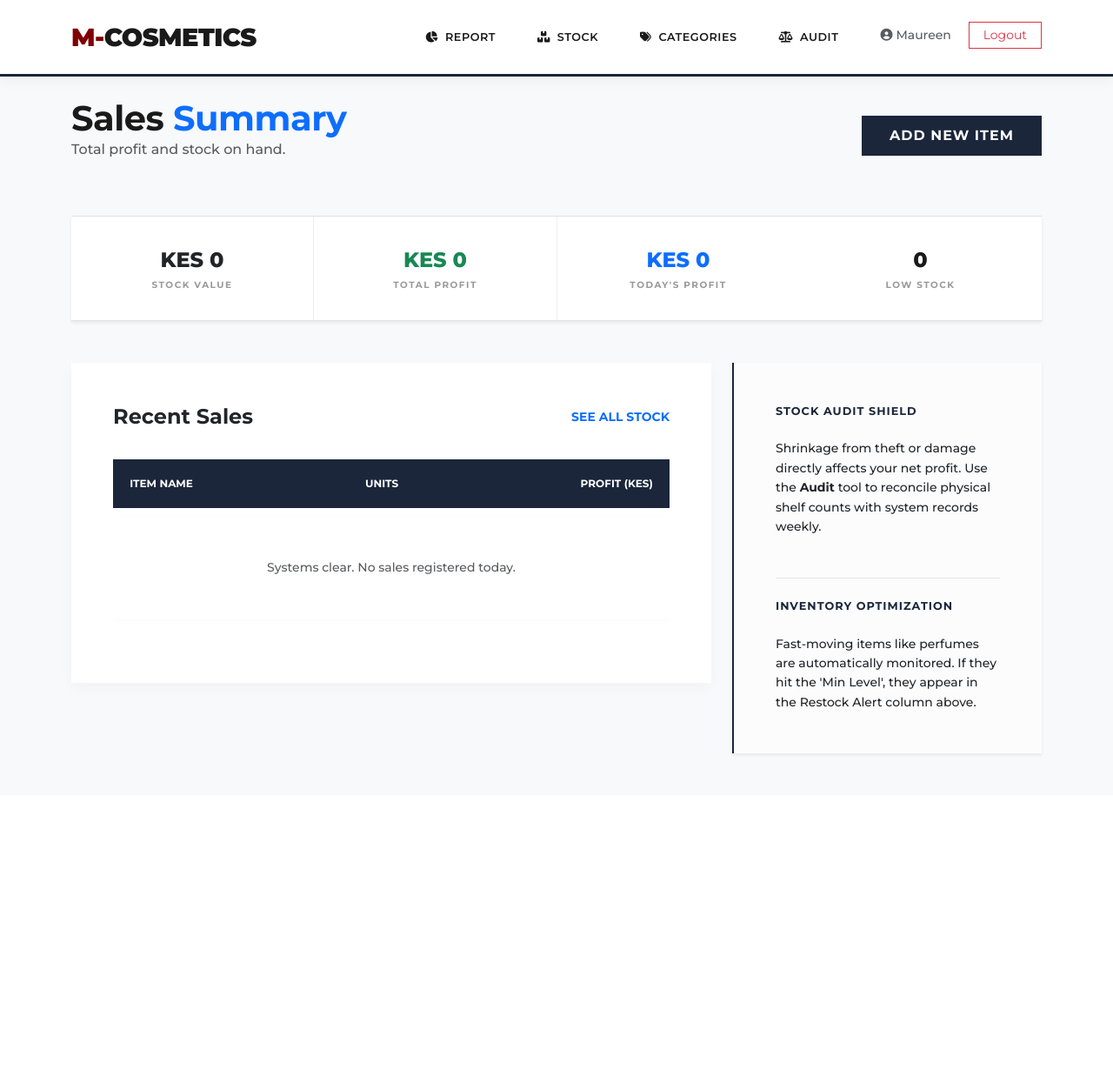
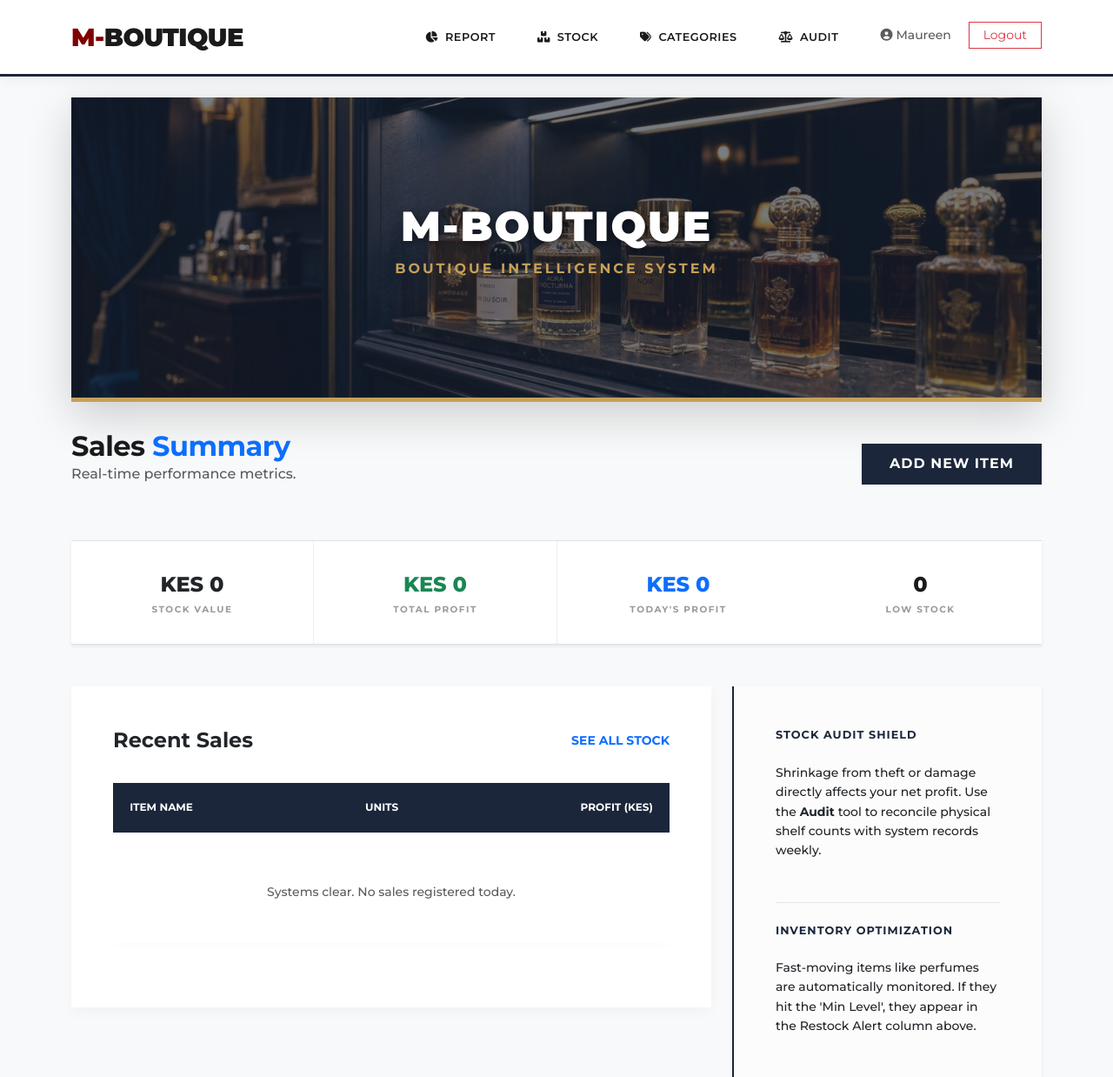
Before and after one commit to Markjohns1/maureenboutique, a Flask app: page / in a window 1280 px wide. Shown: the top 1238 px of the page at 87% size. Before the commit the page ends 869 px from the top, so only its background shows below. Run offline with Flask 3, Linux system fonts and the light colour scheme; a user stored in the database is signed in.

Commit message:
Complete Rebrand to M-BOUTIQUE and Integrated Premium Hero Banner

```diff
--- a/app.py
+++ b/app.py
@@ -1,4 +1,4 @@
-# app.py - Main Logic for M-COSMETICS Boutique IMS
+# app.py - Main Logic for M-BOUTIQUE Boutique IMS
 # This module handles routing, financial logic, and stock security protocols.
 
 import os
--- a/static/css/style.css
+++ b/static/css/style.css
@@ -75,6 +75,39 @@ body {
     font-weight: 700;
     /* Clean, bold but not chunky */
     letter-spacing: -0.5px;
+}
+
+.hero-banner {
+    width: 100%;
+    height: 350px;
+    background: linear-gradient(rgba(27, 38, 59, 0.6), rgba(27, 38, 59, 0.6)), url('../pics/shop-img.png');
+    background-size: cover;
+    background-position: center;
+    display: flex;
+    align-items: center;
+    justify-content: center;
+    color: var(--white);
+    text-align: center;
+    padding: 2rem;
+    margin-bottom: 2rem;
+    border-bottom: 5px solid var(--accent-color);
+}
+
+.hero-banner h1 {
+    font-size: 3rem;
+    font-weight: 900;
+    text-transform: uppercase;
+    letter-spacing: 2px;
+    text-shadow: 2px 2px 10px rgba(0,0,0,0.5);
+}
+
+@media (max-width: 768px) {
+    .hero-banner {
+        height: 250px;
+    }
+    .hero-banner h1 {
+        font-size: 1.8rem;
+    }
 }
 
 /* Boutique Cards: Solid & Stable */
@@ -245,7 +278,7 @@ body {
     margin: 80px auto;
     background: var(--white);
     padding: 3rem;
-    border: 2px solid var(--primary-color);
-    /* Full border instead of just top */
-    box-shadow: 0 5px 15px rgba(0, 0, 0, 0.05);
+    border: 1px solid rgba(0,0,0,0.1);
+    box-shadow: 0 15px 35px rgba(0, 0, 0, 0.2);
+    border-top: 5px solid var(--maroon-color);
 }
--- a/templates/add_product.html
+++ b/templates/add_product.html
@@ -1,6 +1,6 @@
 {% extends "layout.html" %}
 
-{% block title %}Add Product | M-COSMETICS{% endblock %}
+{% block title %}Add Product | M-BOUTIQUE{% endblock %}
 
 {% block content %}
 <div class="row justify-content-center">
--- a/templates/audit.html
+++ b/templates/audit.html
@@ -1,6 +1,6 @@
 {% extends "layout.html" %}
 
-{% block title %}Stock Audit | Elite Bazaar{% endblock %}
+{% block title %}Stock Audit | M-BOUTIQUE{% endblock %}
 
 {% block content %}
 <div class="mb-5">
--- a/templates/categories.html
+++ b/templates/categories.html
@@ -1,6 +1,6 @@
 {% extends "layout.html" %}
 
-{% block title %}Manage Categories | M-COSMETICS{% endblock %}
+{% block title %}Manage Categories | M-BOUTIQUE{% endblock %}
 
 {% block content %}
 <div class="row align-items-center mb-5">
--- a/templates/edit_product.html
+++ b/templates/edit_product.html
@@ -1,6 +1,6 @@
 {% extends "layout.html" %}
 
-{% block title %}Edit Product | M-COSMETICS{% endblock %}
+{% block title %}Edit Product | M-BOUTIQUE{% endblock %}
 
 {% block content %}
 <div class="row justify-content-center">
--- a/templates/index.html
+++ b/templates/index.html
@@ -1,12 +1,19 @@
 {% extends "layout.html" %}
 
-{% block title %}Dashboard | M-COSMETICS{% endblock %}
+{% block title %}Dashboard | M-BOUTIQUE{% endblock %}
 
 {% block content %}
+<div class="hero-banner shadow-lg">
+    <div>
+        <h1 class="mb-2">M-BOUTIQUE</h1>
+        <p class="ls-wide text-uppercase fw-bold" style="letter-spacing: 3px; color: var(--accent-color);">Boutique Intelligence System</p>
+    </div>
+</div>
+
 <div class="row align-items-center mb-5">
     <div class="col-md-6">
-        <h1 class="fw-extrabold mb-0">Sales <span class="text-primary">Summary</span></h1>
-        <p class="text-muted">Total profit and stock on hand.</p>
+        <h2 class="fw-extrabold mb-0">Sales <span class="text-primary">Summary</span></h2>
+        <p class="text-muted">Real-time performance metrics.</p>
     </div>
     <div class="col-md-6 text-md-end">
         <a href="{{ url_for('add_product') }}" class="btn btn-primary shadow-sm">ADD NEW ITEM</a>
--- a/templates/inventory.html
+++ b/templates/inventory.html
@@ -1,6 +1,6 @@
 {% extends "layout.html" %}
 
-{% block title %}Inventory | M-COSMETICS{% endblock %}
+{% block title %}Inventory | M-BOUTIQUE{% endblock %}
 
 {% block content %}
 <div class="row align-items-center mb-5">
--- a/templates/layout.html
+++ b/templates/layout.html
@@ -4,7 +4,7 @@
 <head>
     <meta charset="UTF-8">
     <meta name="viewport" content="width=device-width, initial-scale=1.0">
-    <title>{% block title %}M-COSMETICS{% endblock %}</title>
+    <title>{% block title %}M-BOUTIQUE{% endblock %}</title>
     <!-- Fonts -->
     <link href="https://fonts.googleapis.com/css2?family=Montserrat:wght@400;500;600;700;800;900&display=swap"
         rel="stylesheet">
@@ -19,7 +19,7 @@
     <nav class="navbar navbar-expand-lg sticky-top mb-4">
         <div class="container">
             <a class="navbar-brand" href="{{ url_for('index') }}">
-                <span class="brand-m">M-</span><span class="brand-text">COSMETICS</span>
+                <span class="brand-m">M-</span><span class="brand-text">BOUTIQUE</span>
             </a>
             <button class="navbar-toggler border-0" type="button" data-bs-toggle="collapse" data-bs-target="#navbarNav">
                 <i class="fa-solid fa-bars-staggered text-primary"></i>
--- a/templates/login.html
+++ b/templates/login.html
@@ -1,12 +1,12 @@
 {% extends "layout.html" %}
 
-{% block title %}Login | M-COSMETICS{% endblock %}
+{% block title %}Login | M-BOUTIQUE{% endblock %}
 
 {% block content %}
 <div class="login-container">
     <div class="text-center mb-4">
         <i class="fa-solid fa-wand-sparkles fa-3x text-primary mb-3"></i>
-        <h2 class="mb-0"><span class="brand-m">M-</span><span class="brand-text">COSMETICS</span></h2>
+        <h2 class="mb-0"><span class="brand-m">M-</span><span class="brand-text">BOUTIQUE</span></h2>
         <p class="text-muted small">Boutique Management System</p>
     </div>
 
@@ -32,7 +32,7 @@
 
 <style>
     body {
-        background-image: linear-gradient(rgba(255, 255, 255, 0.8), rgba(255, 255, 255, 0.8)), url('https://images.unsplash.com/photo-1596462502278-27bfaf410911?auto=format&fit=crop&q=80&w=1000');
+        background-image: linear-gradient(rgba(27, 38, 59, 0.85), rgba(27, 38, 59, 0.85)), url('{{ url_for('static', filename='pics/shop-img.png') }}');
         background-size: cover;
         background-position: center;
     }
```
Also changed, not shown: README.md, static/pics/shop-img.png (added).
